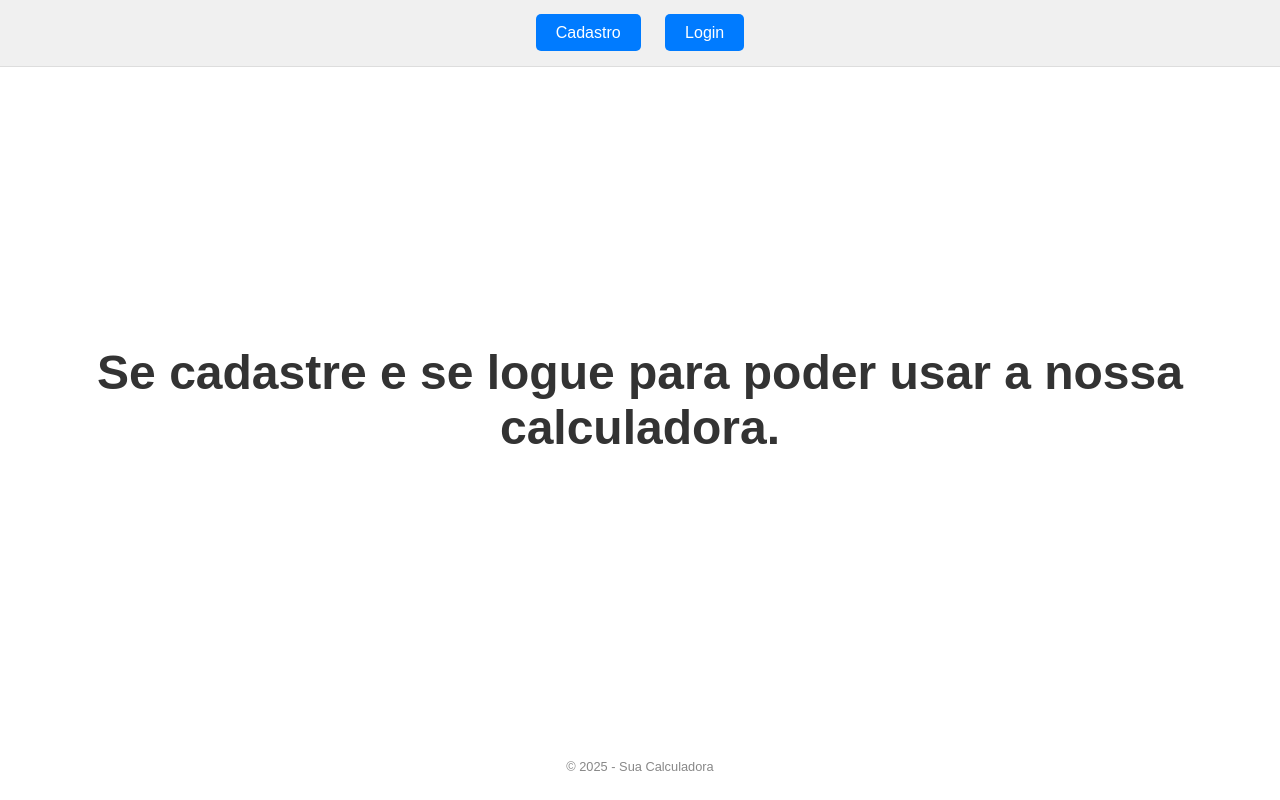
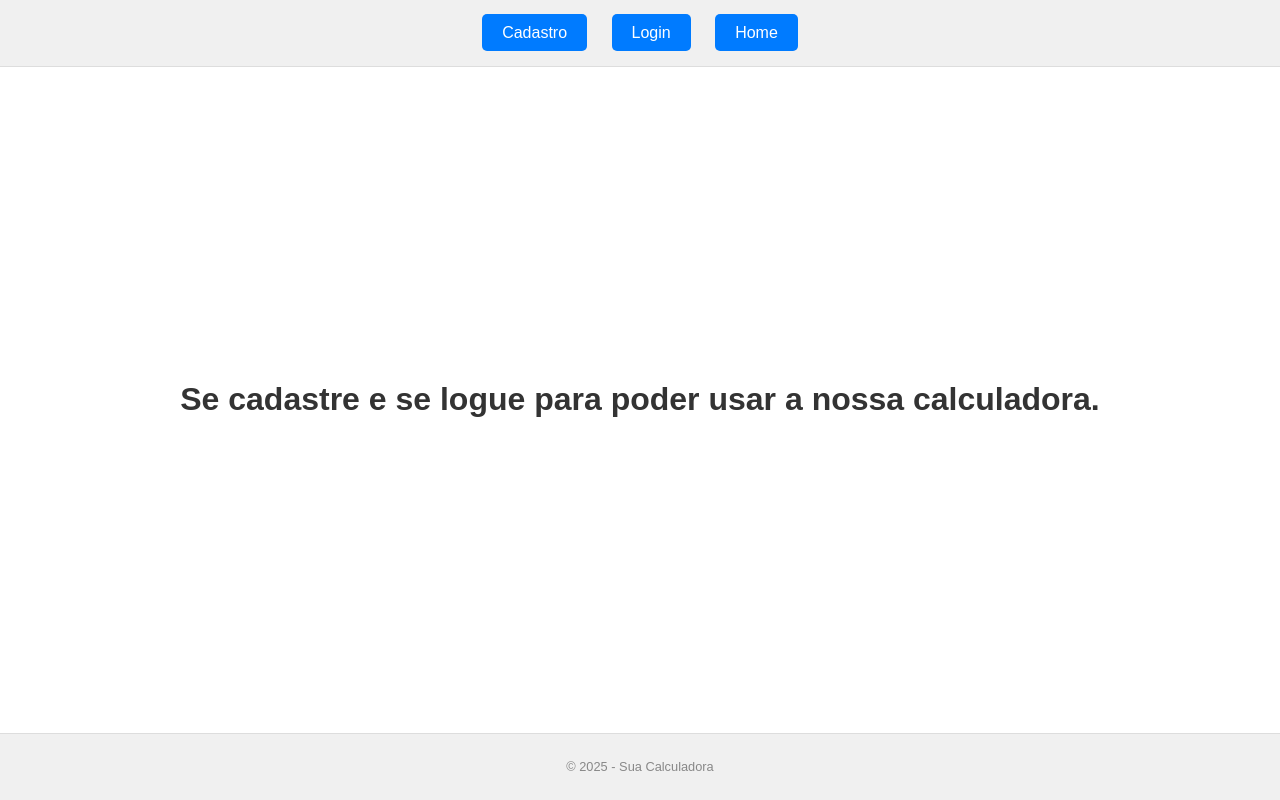
Before and after one commit to vagnermelo20/Calculadora, a Django app: page / in a window 1280 px wide. Run offline with Django 5.2, Linux system fonts and the light colour scheme.

Commit message:
Colocado os estilos dentro do base.html

```diff
--- /dev/null
+++ b/usuario/templates/base.html
@@ -0,0 +1,83 @@
+<!DOCTYPE html>
+<html lang="pt-br">
+<head>
+    <meta charset="UTF-8">
+    <meta name="viewport" content="width=device-width, initial-scale=1.0">
+    <title>{% block title %}Bem-vindo à Calculadora{% endblock title %}</title>
+    <style>
+        body {
+            font-family: sans-serif;
+            margin: 0;
+            display: flex;
+            flex-direction: column;
+            justify-content: space-between;
+            min-height: 100vh;
+            text-align: center;
+            background-color: #fff;
+        }
+        header {
+            padding: 1.5em;
+            background-color: #f0f0f0;
+            border-bottom: 1px solid #ddd;
+        }
+        header a {
+            text-decoration: none;
+            color: white;
+            background-color: #007bff;
+            padding: 10px 20px;
+            border-radius: 5px;
+            margin: 0 10px;
+        }
+        main {
+            flex-grow: 1;
+            display: flex;
+            align-items: center;
+            justify-content: center;
+            flex-direction: column; /* Permite que o conteúdo do bloco cresça verticalmente */
+            padding: 2em;
+        }
+        main h1 {
+            font-size: 2rem; /* Ajustado para caber melhor */
+            color: #333;
+        }
+        footer {
+            padding: 1em;
+            font-size: 0.8rem;
+            color: #888;
+            background-color: #f0f0f0;
+            border-top: 1px solid #ddd;
+        }
+
+        /* Estilos para os formulários */
+        form {
+            margin-top: 20px;
+            text-align: left;
+            width: 100%;
+            max-width: 400px;
+        }
+        form div { margin-bottom: 10px; display: flex; flex-direction: column; }
+        form label { margin-bottom: 5px; font-weight: bold; }
+        form input { padding: 10px; border: 1px solid #ccc; border-radius: 4px; }
+        form button { padding: 10px 20px; background-color: #28a745; color: white; border: none; border-radius: 5px; cursor: pointer; width: 100%; }
+        form p a { color: #007bff; }
+
+    </style>
+</head>
+<body>
+    <header>
+        <a href="{% url 'cadastro' %}">Cadastro</a>
+        <a href="{% url 'login' %}">Login</a>
+        <a href="{% url 'home' %}">Home</a>
+    </header>
+
+    <main>
+        {% block content %}
+        {% endblock content %}
+    </main>
+
+    <footer>
+        <p>&copy; 2025 - Sua Calculadora</p>
+    </footer>
+
+</body>
+</html>
--- a/usuario/templates/usuario/home.html
+++ b/usuario/templates/usuario/home.html
@@ -1,62 +1,5 @@
-<!DOCTYPE html>
-<html lang="pt-br">
-<head>
-    <meta charset="UTF-8">
-    <meta name="viewport" content="width=device-width, initial-scale=1.0">
-    <title>Bem-vindo à Calculadora</title>
-    <style>
-        body {
-            font-family: sans-serif;
-            margin: 0;
-            display: flex;
-            flex-direction: column;
-            justify-content: space-between;
-            height: 100vh;
-            text-align: center;
-        }
-        header {
-            padding: 1.5em;
-            background-color: #f0f0f0;
-            border-bottom: 1px solid #ddd;
-        }
-        header a {
-            text-decoration: none;
-            color: white;
-            background-color: #007bff;
-            padding: 10px 20px;
-            border-radius: 5px;
-            margin: 0 10px;
-        }
-        main {
-            flex-grow: 1;
-            display: flex;
-            align-items: center;
-            justify-content: center;
-        }
-        main h1 {
-            font-size: 3rem;
-            color: #333;
-        }
-        footer {
-            padding: 1em;
-            font-size: 0.8rem;
-            color: #888;
-        }
-    </style>
-</head>
-<body>
-    <header>
-        <a href="{% url 'cadastro' %}">Cadastro</a>
-        <a href="{% url 'login' %}">Login</a>
-    </header>
+{% extends 'base.html' %}
 
-    <main>
-        <h1>Se cadastre e se logue para poder usar a nossa calculadora.</h1>
-    </main>
-
-    <footer>
-        <p>&copy; 2025 - Sua Calculadora</p>
-    </footer>
-
-</body>
-</html>
+{% block content %}
+    <h1>Se cadastre e se logue para poder usar a nossa calculadora.</h1>
+{% endblock content %}
```
Also changed, not shown: usuario/templates/usuario/cadastro.html (+5 -17 lines), usuario/templates/usuario/login.html (+5 -17 lines).
